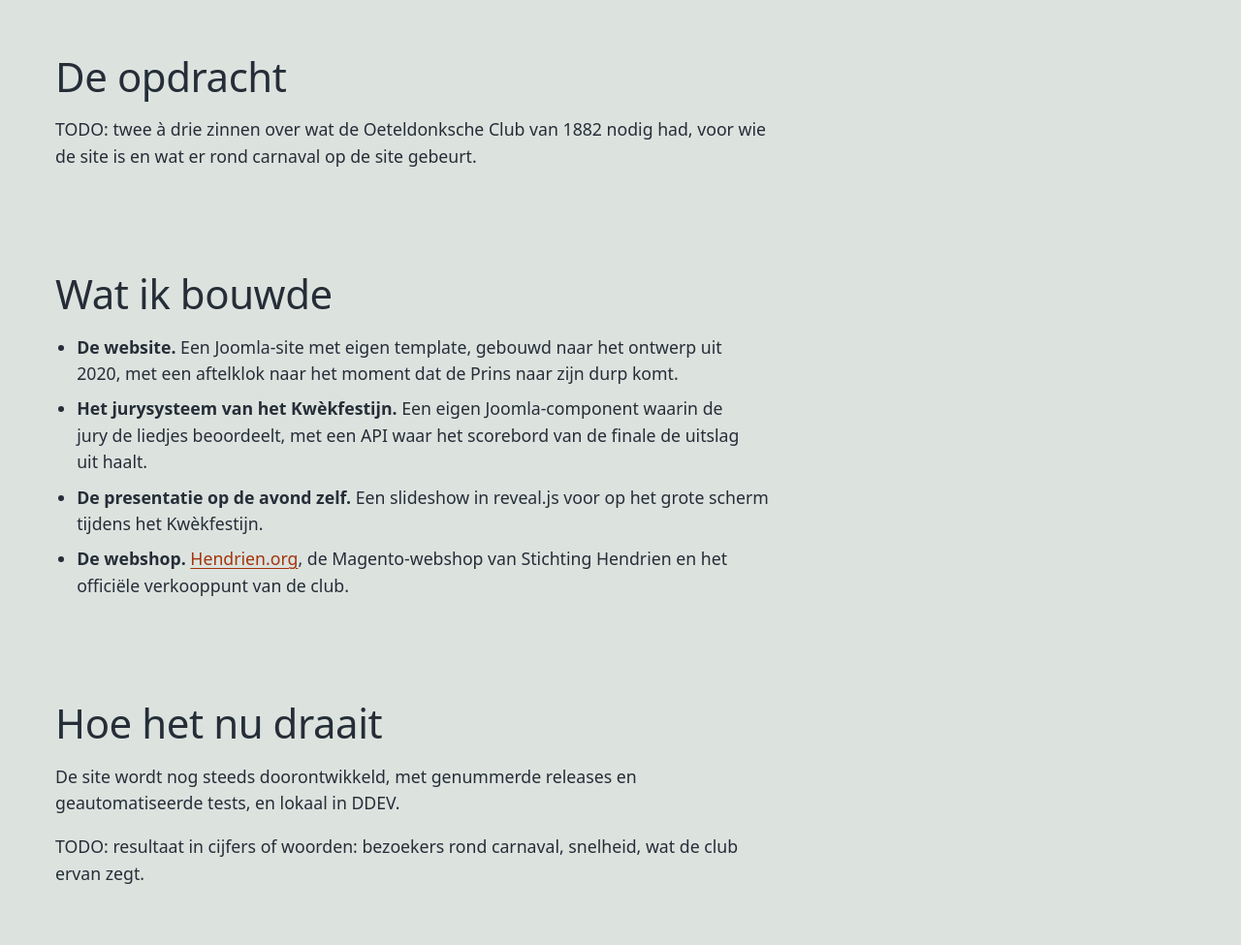
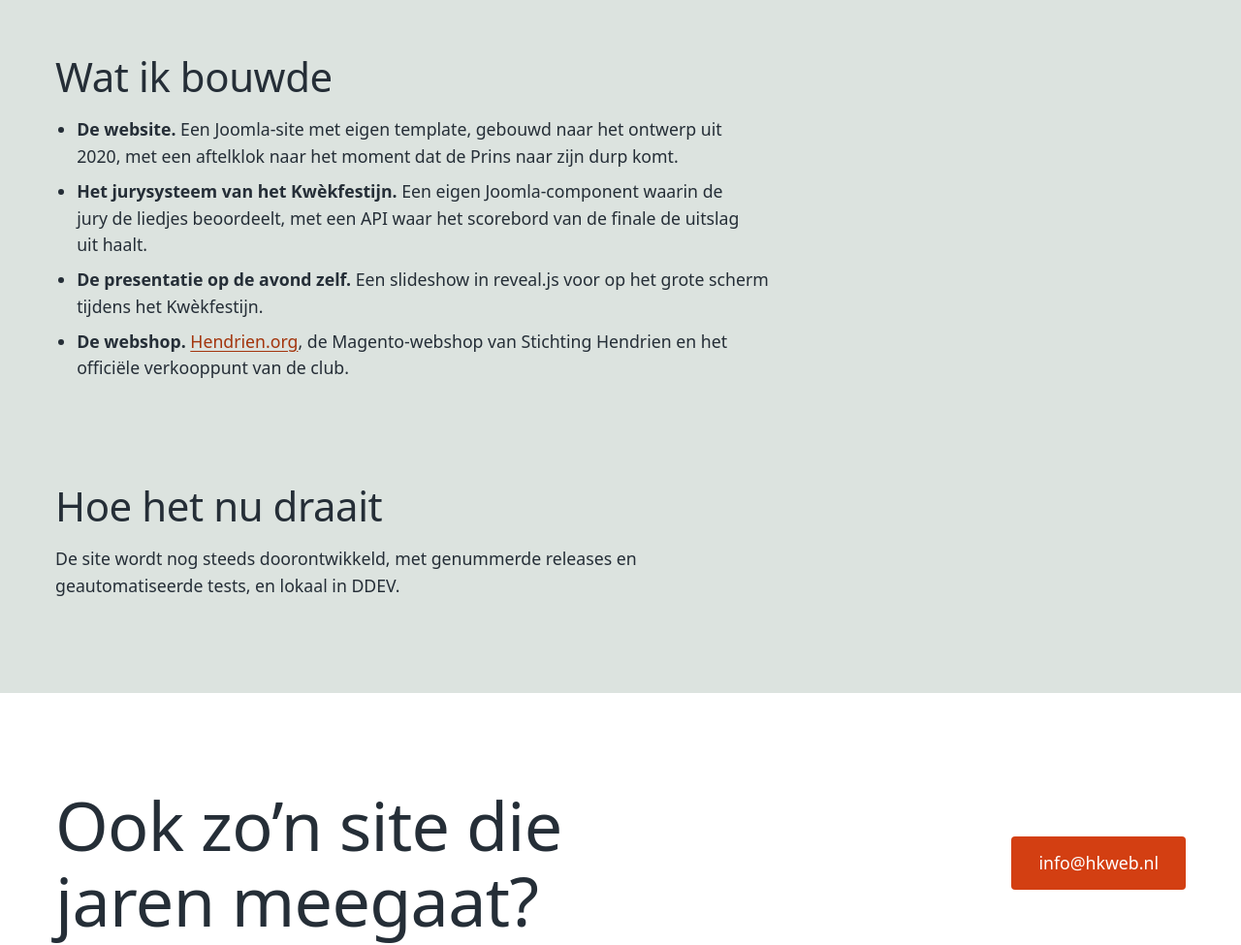
Before and after one commit to hans2103/HKweb, an Astro site: page /werk/oeteldonk-org in a window 1280 px wide. Shown: the part 1260-2235 px from the top of the page at 97% size. Built offline with nearby package versions, Linux system fonts and the light colour scheme; Astro itself is replaced by a stand-in of ours.

Commit message:
:memo: Remove TODO placeholders from the Oeteldonk.org case

```diff
--- a/src/content/werk/oeteldonk-org.md
+++ b/src/content/werk/oeteldonk-org.md
@@ -14,10 +14,6 @@ role: Bouw, frontend en technisch beheer
 since: 2013
 ---
 
-## De opdracht
-
-TODO: twee à drie zinnen over wat de Oeteldonksche Club van 1882 nodig had, voor wie de site is en wat er rond carnaval op de site gebeurt.
-
 ## Wat ik bouwde
 
 - **De website.** Een Joomla-site met eigen template, gebouwd naar het ontwerp uit 2020, met een aftelklok naar het moment dat de Prins naar zijn durp komt.
@@ -28,5 +24,3 @@ TODO: twee à drie zinnen over wat de Oeteldonksche Club van 1882 nodig had, voo
 ## Hoe het nu draait
 
 De site wordt nog steeds doorontwikkeld, met genummerde releases en geautomatiseerde tests, en lokaal in DDEV.
-
-TODO: resultaat in cijfers of woorden: bezoekers rond carnaval, snelheid, wat de club ervan zegt.
```
